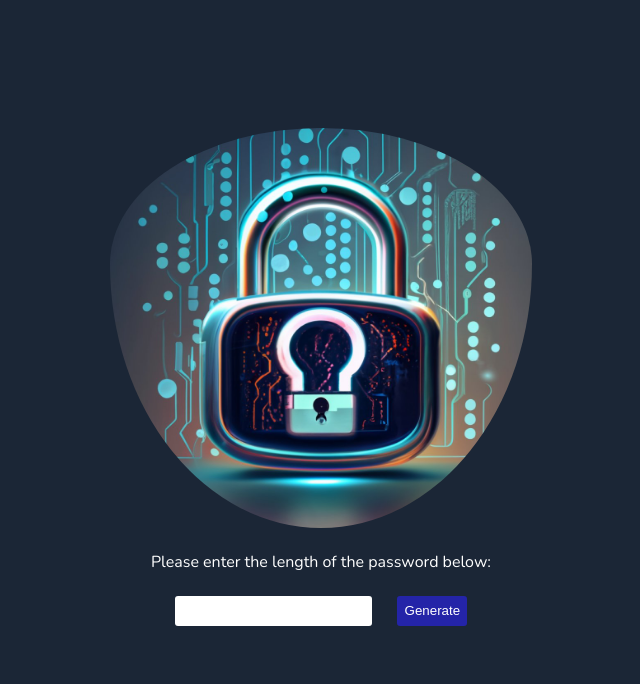
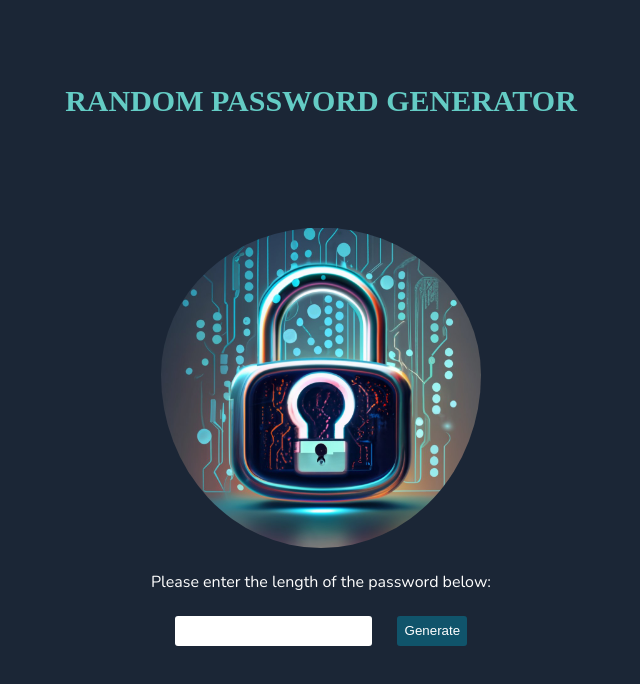
Before and after one commit to riyanswat/wails_pass_gen, a website built with Vite: page frontend/index.html in a window 1280 px wide. Shown: the whole page, without its empty margins (319-959 px from the left). Built offline with nearby package versions, Linux system fonts and the light colour scheme.

Commit message:
updated styles

```diff
--- a/frontend/src/app.css
+++ b/frontend/src/app.css
@@ -1,4 +1,4 @@
-#logo {
+/* #logo {
     display: block;
     width: 33%;
     height: 50%;
@@ -9,12 +9,60 @@
     background-size: 100% 100%;
     background-origin: content-box;
     border-radius: 50%;
+} */
+
+#logo {
+    display: block;
+    max-width: 33%; /* Set a maximum width to maintain aspect ratio */
+    max-height: 50%; /* Set a maximum height to maintain aspect ratio */
+    width: auto; /* Let the width adjust to maintain aspect ratio */
+    height: auto; /* Let the height adjust to maintain aspect ratio */
+    margin: 5% auto 0;
+    padding: 2% 0 0;
+    background-position: center;
+    background-repeat: no-repeat;
+    background-size: 100% 100%;
+    background-origin: content-box;
+    border-radius: 50%;
+    /* transition-duration: 0.5s; */
+    transition: transform 0.4s;
 }
+
+#logo:hover {
+    transform: rotateZ(360deg);
+}
+
+/* #logo {
+    display: block;
+    width: 33%;
+    height: 50%;
+    margin: 5% auto 0;
+    padding: 2% 0 0;
+    background-position: center;
+    background-repeat: no-repeat;
+    background-size: 100% 100%;
+    background-origin: content-box;
+    border-radius: 50%;
+} */
+
 
 .result {
     height: 20px;
     line-height: 20px;
     margin: 1.5rem auto;
+}
+
+#main-heading {
+    display: inline-block;
+    color: #64CCC5;
+    margin-top: 5%; /* Adjust this value as needed */
+    font-family: "Times New Roman", serif; /* Specify font-family correctly */
+    font-size: 30px; /* Set an appropriate font size */
+    transition-duration: 0.1s;
+}
+
+#main-heading:hover {
+    transform: scale(1.1);
 }
 
 .input-box .btn {
@@ -27,13 +75,13 @@
     padding: 0 8px;
     cursor: pointer;
     color: white;
-    background-color: rgb(36, 36, 168);
+    background-color: #10546b;
     transition-duration: 0.1s;
 }
 
 .input-box .btn:hover {
     /* background-image: linear-gradient(to top, #171f24 0%, #e2ebf0 100%); */
-    background-color: rgb(14, 14, 88);
+    background-color: #08394d;
     /* transform: rotateX(360deg); */
 }
 
--- a/frontend/src/main.js
+++ b/frontend/src/main.js
@@ -5,6 +5,7 @@ import logo from "./assets/images/logo-universal.jpg";
 import { Generate } from "../wailsjs/go/main/App";
 
 document.querySelector("#app").innerHTML = `
+    <h1 id="main-heading">RANDOM PASSWORD GENERATOR</h1>
     <img id="logo" class="logo">
       <div class="result" id="text">Please enter the length of the password below:</div>
       <span class="result" id="result"></span>
--- a/frontend/src/style.css
+++ b/frontend/src/style.css
@@ -6,6 +6,7 @@ html {
 
 body {
     margin: 0;
+    padding-top: 20px;
     color: white;
     font-family: "Nunito", -apple-system, BlinkMacSystemFont, "Segoe UI", "Roboto",
     "Oxygen", "Ubuntu", "Cantarell", "Fira Sans", "Droid Sans", "Helvetica Neue",
@@ -21,6 +22,6 @@ body {
 }
 
 #app {
-    height: 100vh;
+    height: 80vh;
     text-align: center;
 }
```
Also changed, not shown: 3 other files.
